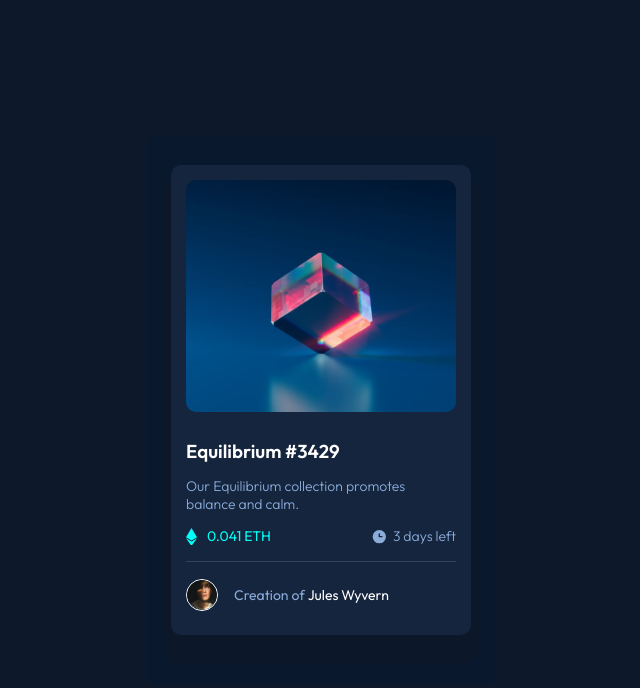
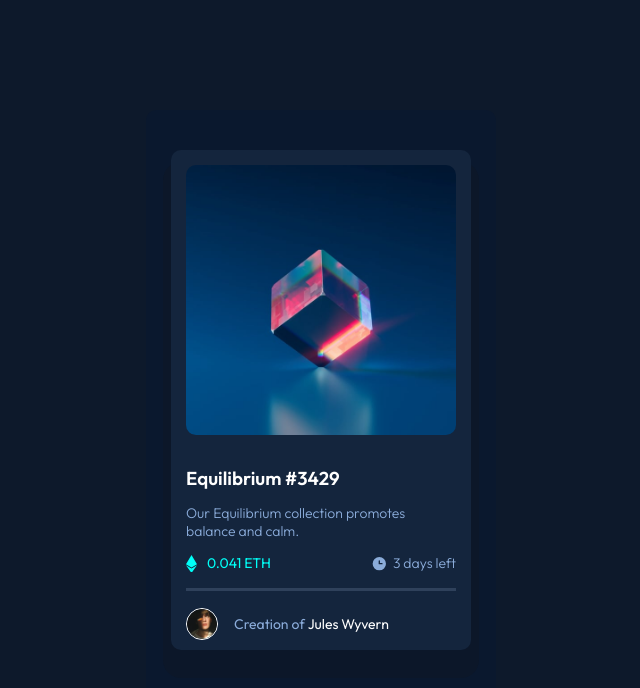
Before and after one commit to LuckyPort/nft-preview-card-component.github.io, a plain HTML site: page index.html in a window 1280 px wide. Shown: the whole page, without its empty margins (319-959 px from the left). Drawn offline with Linux system fonts and the light colour scheme.

Commit message:
Update style.css

```diff
--- a/style.css
+++ b/style.css
@@ -44,7 +44,7 @@ hr{
 }
 .kartu{
     position: relative;
-    height: 470px;
+    height: 500px;
     width: 300px;
     background-color: var(--dark-blue-card);
     border-radius: 10px;
@@ -58,12 +58,10 @@ hr{
 .kartu-atas{
     position: relative;
     flex: 1.2;
-    position: relative;
-    overflow: hidden;
     padding: 15px;
 }
 .kartu > .kartu-atas > img{
-    height: 100%;
+    object-fit: contain;
     width: 100%;
     border-radius: 10px;
 }
@@ -105,7 +103,7 @@ hr{
 .line{
     min-width: 100%;
     background-color: var(--dark-blue-line);
-    height: 0.5px;
+    height: 3px;
     margin-top: 1em;
 }
 .bottom{
@@ -127,7 +125,7 @@ hr{
     color: var(--primary-soft-blue);
 }
 .background{
-    height: 550px;
+    height: 600px;
     width: 350px;
     position: absolute;
     background-color: hsl(216, 65%, 11%);
```
